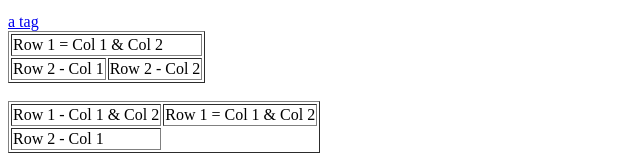
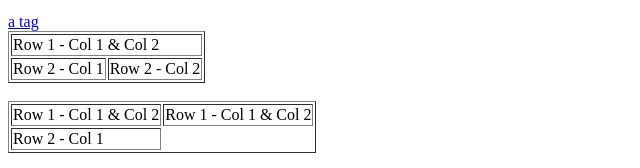
Before and after one commit to s16001/html5.1206, a plain HTML site: page index.html in a window 1280 px wide. Shown: the part 501-669 px from the top of the page, 0-640 px from the left. Drawn offline with Linux system fonts and the light colour scheme.

Commit message:
誤字を修正

```diff
--- a/index.html
+++ b/index.html
@@ -31,7 +31,7 @@
     <a href="http://www.html-5-tutorial.com/a-tag.htm">a tag</a>
     <table border="1">
         <tr>
-            <td colspan="2">Row 1 = Col 1 &amp; Col 2</td>
+            <td colspan="2">Row 1 - Col 1 &amp; Col 2</td>
         </tr>
         <tr>
             <td>Row 2 - Col 1</td>
@@ -44,7 +44,7 @@
     <table border="1">
         <tr>
             <td>Row 1 - Col 1 &amp; Col 2</td>
-            <td colspan="2">Row 1 = Col 1 &amp; Col 2</td>
+            <td colspan="2">Row 1 - Col 1 &amp; Col 2</td>
         </tr>
         <tr>
             <td>Row 2 - Col 1</td>
```
